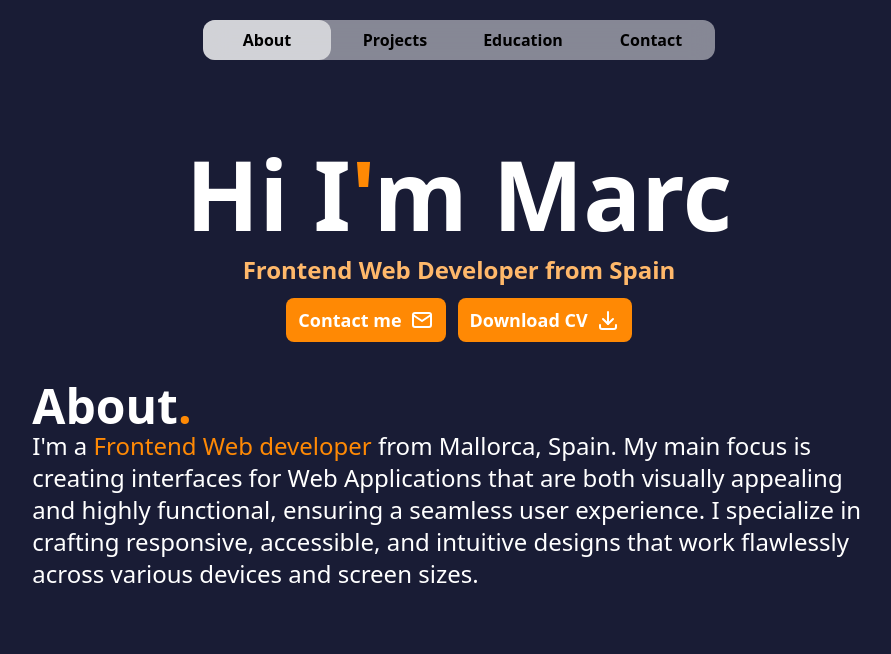
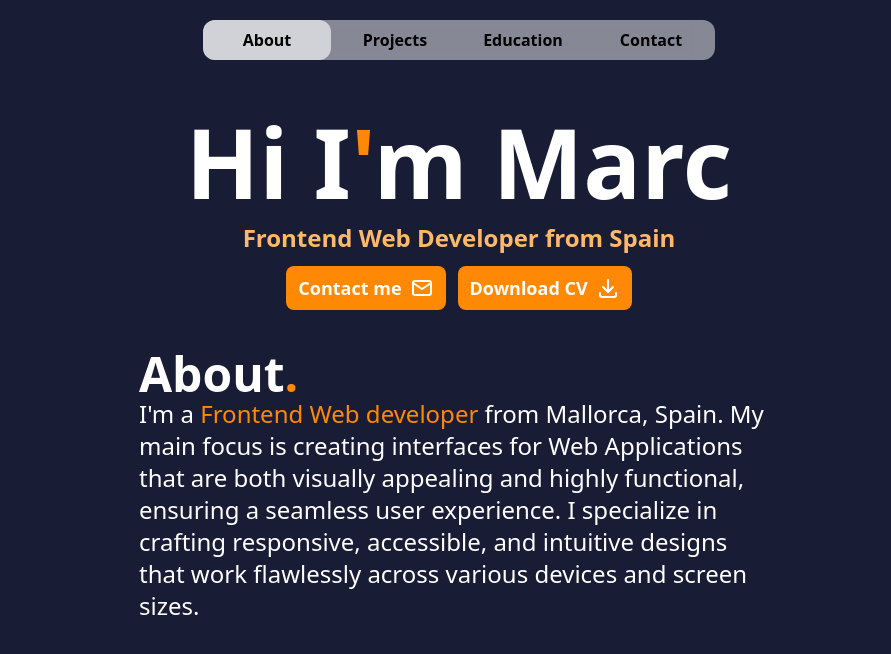
Before and after one commit to mLorente13/Portfolio, a React (Vite) app: page / in a window 1280 px wide. Shown: the top 654 px of the page, without its empty margins (181-1072 px from the left). Built offline with nearby package versions, Linux system fonts and the light colour scheme.

Commit message:
Improve responsiveness on larger screens for projects page

```diff
--- a/src/components/ProjectCard.jsx
+++ b/src/components/ProjectCard.jsx
@@ -10,11 +10,11 @@ export default function ProjectCard({
     return (
         <article className="flex flex-wrap">
             <img
-                className="rounded-t-lg md:rounded-l-lg mx-auto w-full sm:w-1/2"
+                className="rounded-t-lg md:rounded-tr-none md:rounded-l-lg mx-auto w-full sm:w-1/2"
                 src={image}
                 alt={title}
             />
-            <section className="rounded-b-lg md:rounded-r-lg w-full sm:w-1/2 box-border mx-auto flex justify-between flex-col gap-2 p-5 bg-gray-950/60">
+            <section className="rounded-b-lg md:rounded-bl-none md:rounded-r-lg w-full sm:w-1/2 box-border mx-auto flex justify-between flex-col gap-2 p-5 bg-gray-950/60">
                 <header className="flex items-center justify-end gap-4">
                     {links.map((link, index) => (
                         <a
--- a/src/routes/Homepage.jsx
+++ b/src/routes/Homepage.jsx
@@ -1,11 +1,11 @@
 export default function Homepage() {
     return (
         <main className="pt-8 pb-24 md:m-0 flex flex-col items-center justify-center min-h-screen">
-            <header className="flex flex-wrap justify-center gap-3 w-full md:2/3 mx-auto text-center pb-10">
-                <h1 className="w-5/6 mx-auto text-7xl sm:text-8xl font-bold">
+            <header className="flex flex-wrap justify-center gap-3 w-5/6 md:1/2 mx-auto text-center pb-10">
+                <h1 className="w-full mx-auto text-7xl sm:text-8xl font-bold">
                     Hi I<span className="text-orange-400">'</span>m Marc
                 </h1>
-                <h2 className="w-5/6 mx-auto text-xl sm:text-2xl font-bold text-orange-300">
+                <h2 className="w-full mx-auto text-xl sm:text-2xl font-bold text-orange-300">
                     Frontend Web Developer from Spain
                 </h2>
                 <section className="flex flex-wrap gap-3 w-5/6 mx-auto">
@@ -57,7 +57,7 @@ export default function Homepage() {
                     </a>
                 </section>
             </header>
-            <section className="w-5/6 md:w-2/3 mx-auto">
+            <section className="w-5/6 md:w-1/2 mx-auto">
                 <h3 className="text-5xl font-bold">
                     About<span className="text-orange-400">.</span>
                 </h3>
--- a/src/routes/Projects.jsx
+++ b/src/routes/Projects.jsx
@@ -137,7 +137,7 @@ export default function Projects() {
     ];
 
     return (
-        <main className="w-11/12 lg:w-2/3 mx-auto flex flex-col flex-wrap pt-15 pb-30 md:py-22 min-h-screen">
+        <main className="w-11/12 lg:w-2/3 2xl:w-1/2 mx-auto flex flex-col flex-wrap pt-15 pb-30 md:py-22 min-h-screen">
             <h1 className="text-5xl font-bold">
                 Projects<span className="text-orange-400">.</span>
             </h1>
```
